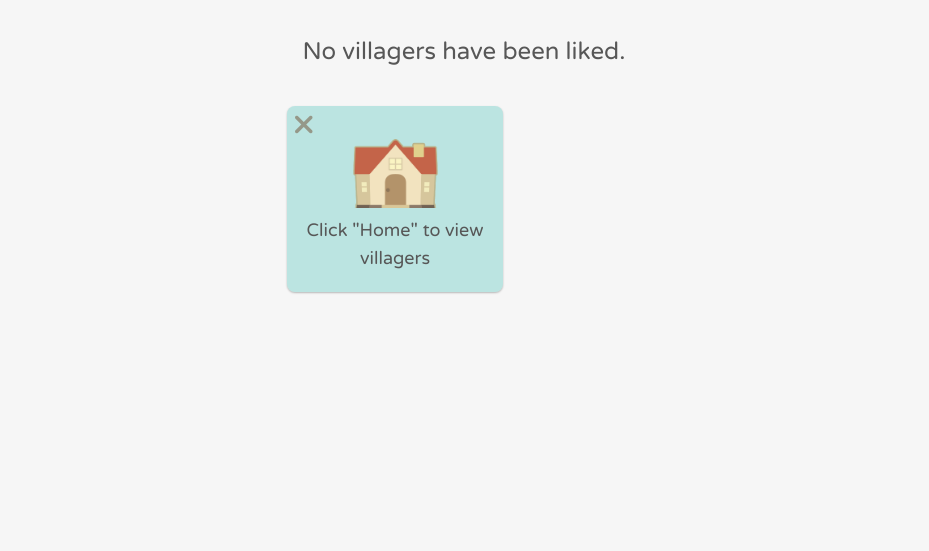
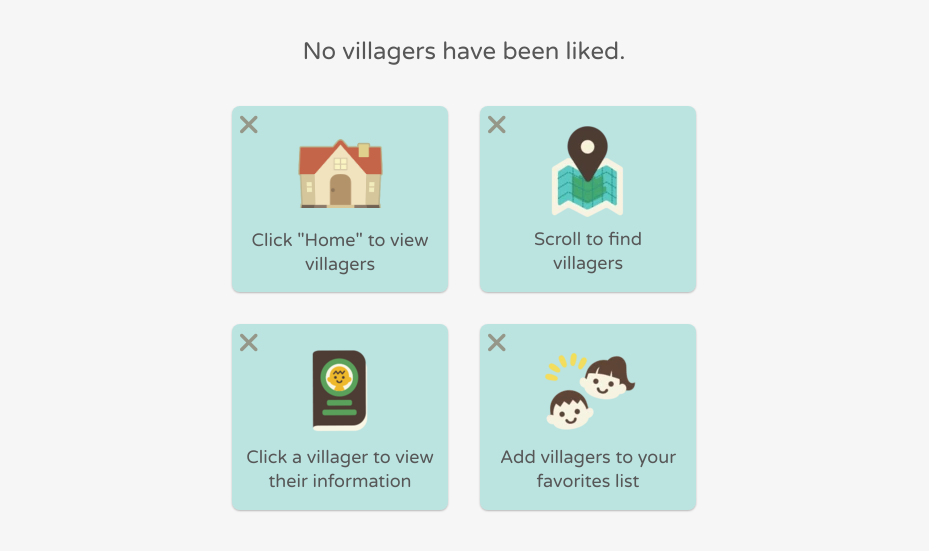
Before and after one commit to derrick-fleming/ajax-project, a website: page index.html in a window 1280 px wide. Shown: the part 133-684 px from the top of the page, without its empty margins (176-1105 px from the left). Drawn offline with Linux system fonts and the light colour scheme; no server answers.

Commit message:
Added other pop-up containers and adjusted their columns/styling to look nice in desktop view. #4

```diff
--- a/css/styles.css
+++ b/css/styles.css
@@ -107,7 +107,7 @@ h2 {
 
 .pop-text {
   margin-top: 1.3rem;
-  line-height: 1.8rem;
+  line-height: 1.5rem;
 }
 
 .extra-margin {
@@ -310,6 +310,7 @@ h2 {
   .pop-up-container {
     width: 216px;
     height: 186px;
+    margin-bottom: 2rem;
   }
 
   .pop-vertical {
@@ -317,13 +318,13 @@ h2 {
     flex-wrap: nowrap;
   }
 
-  .pop-text,
   .pop-icon {
-    margin-top: -0.25rem;
+    margin-top: -1rem;
+    width: 100px;
   }
 
-  .pop-icon {
-    width: 100px;
+  .pop-text {
+    margin-top: -0.5rem;
   }
 
   .pop-x {
@@ -334,7 +335,7 @@ h2 {
 
   .pop-home-icon {
     width: 85px;
-    margin: 0 0 0.5rem;
+    margin: 0 0 1.5rem;
   }
 }
 
--- a/index.html
+++ b/index.html
@@ -171,7 +171,7 @@
           <div class="default-container">
             <h3 class="unliked-text">No villagers have been liked.</h3>
             <div class="container row justify-center">
-              <div class="column-half">
+              <div class="column-half end">
                 <div class="pop-up-container pop-vertical row" id="home-info">
                   <a class="column-one-twelfth">
                     <i class="fa-solid fa-xmark pop-x"></i>
@@ -181,6 +181,47 @@
                   </div>
                   <div class="column-half">
                     <h2 class="pop-text">Click &quot;Home&quot; to view villagers</h2>
+                  </div>
+                </div>
+              </div>
+              <div class="column-half">
+                <div class="pop-up-container pop-vertical row" id="scroll-fav-info">
+                  <a class="column-one-twelfth">
+                    <i class="fa-solid fa-xmark pop-x"></i>
+                  </a>
+                  <div class="column-quarter">
+                    <img src="images/NH-Icon-Nook_Phone-Map.webp" alt="Map icon" class="pop-icon">
+                  </div>
+                  <div class="column-half">
+                    <h2 class="pop-text extra-margin">Scroll to find <br>villagers</h2>
+                  </div>
+                </div>
+              </div>
+            </div>
+            <div class="container row justify-center">
+              <div class="column-half end">
+                <div class="pop-up-container pop-vertical row" id="view-fav-info">
+                  <a class="column-one-twelfth">
+                    <i class="fa-solid fa-xmark pop-x"></i>
+                  </a>
+                  <div class="column-quarter">
+                    <img src="images/NH-Icon-Nook_Phone-Passport.webp" alt="Information icon" class="pop-icon">
+                  </div>
+                  <div class="column-half">
+                    <h2 class="pop-text">Click a villager to view their information</h2>
+                  </div>
+                </div>
+              </div>
+              <div class="column-half">
+                <div class="pop-up-container pop-vertical row" id="favorite-fav-info">
+                  <a class="column-one-twelfth">
+                    <i class="fa-solid fa-xmark pop-x"></i>
+                  </a>
+                  <div class="column-quarter">
+                    <img src="images/NH-Icon-Nook_Phone-Best_Friend_list.webp" alt="Favorite icon" class="pop-icon">
+                  </div>
+                  <div class="column-half">
+                    <h2 class="pop-text">Add villagers to your favorites list</h2>
                   </div>
                 </div>
               </div>
```
